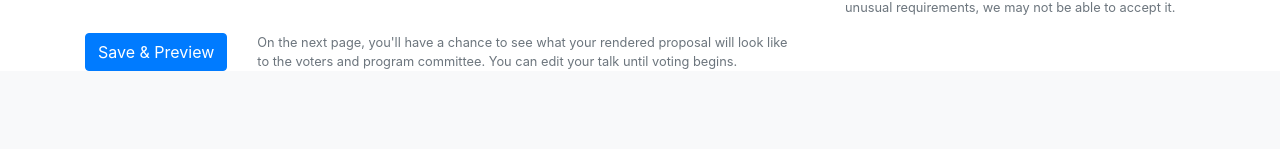
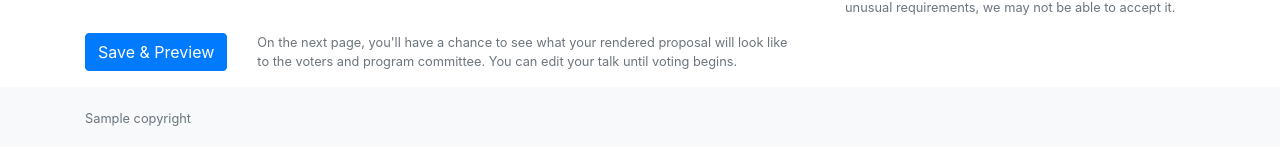
Before and after one commit to pyconca/2019-cfp, a Python web app: template yakbak/templates/edit_talk.html in a window 1280 px wide. Shown: the part 917-1066 px from the top of the page. Before the commit the page ends 988 px from the top, so only its background shows below. Run offline with Jinja, Linux system fonts and the light colour scheme; the template is opened without the code that fills it: most values are stand-ins (such as "Sample title", 1, 10 or a date in 2020); form fields are guessed from the names that the template uses; some libraries are stand-ins or nearby versions.

Commit message:
add footer & copyright notice

```diff
--- a/yakbak/settings.py
+++ b/yakbak/settings.py
@@ -62,6 +62,7 @@ class LoggingSettings:
 class SiteSettings:
     title: str = attrib(validator=instance_of(str))
     conference: str = attrib(validator=instance_of(str))
+    copyright: str = attrib(validator=instance_of(str))
 
 
 @attrs(frozen=True)
--- /dev/null
+++ b/yakbak/static/site.css
@@ -0,0 +1,15 @@
+/* sticky footer bootstrap template */
+html {
+  position: relative;
+  min-height: 100%;
+}
+body {
+  margin-bottom: 60px;
+}
+.footer {
+  position: absolute;
+  bottom: 0;
+  width: 100%;
+  height: 60px;
+  line-height: 60px;
+}
--- a/yakbak/templates/base.html
+++ b/yakbak/templates/base.html
@@ -16,6 +16,7 @@
     <!-- Bootstrap -->
     <link rel="stylesheet" href="https://stackpath.bootstrapcdn.com/bootstrap/4.1.1/css/bootstrap.min.css" integrity="sha384-WskhaSGFgHYWDcbwN70/dfYBj47jz9qbsMId/iRN3ewGhXQFZCSftd1LZCfmhktB" crossorigin="anonymous">
     <link rel="stylesheet" href="https://cdnjs.cloudflare.com/ajax/libs/open-iconic/1.1.1/font/css/open-iconic-bootstrap.min.css" crossorigin="anonymous">
+    <link rel="stylesheet" href="{{ url_for("static", filename="site.css") }}">
     {% block morestyles %}
     {%- endblock morestyles %}
     {%- endblock head %}
@@ -49,6 +50,7 @@
       </div>
     </nav>
     {%- endblock navbar %}
+
     {% block content %}
     {% set messages = get_flashed_messages(with_categories=True) %}
     {% if messages %}
@@ -76,6 +78,17 @@
     </div>
     {%- endblock content %}
 
+    {% block footer %}
+    <footer class="footer bg-light">
+      <div class="container">
+        <small class="text-muted">
+          {{ settings.site.copyright|safe }}
+          {% block morefooter %}{% endblock %}
+        </small>
+      </div>
+    </footer>
+    {% endblock footer %}
+
     {% block scripts %}
     <script src="https://code.jquery.com/jquery-3.3.1.slim.min.js" integrity="sha384-q8i/X+965DzO0rT7abK41JStQIAqVgRVzpbzo5smXKp4YfRvH+8abtTE1Pi6jizo" crossorigin="anonymous"></script>
     <script src="https://cdnjs.cloudflare.com/ajax/libs/popper.js/1.14.3/umd/popper.min.js" integrity="sha384-ZMP7rVo3mIykV+2+9J3UJ46jBk0WLaUAdn689aCwoqbBJiSnjAK/l8WvCWPIPm49" crossorigin="anonymous"></script>
--- a/yakbak/templates/edit_talk.html
+++ b/yakbak/templates/edit_talk.html
@@ -13,7 +13,7 @@
 {% endblock %}
 
 {% block container %}
-<form method="post">
+<form method="post" class="pb-3">
   <div class="row">
     {% set field = form["title"] %}
     <div class="col-md-8 form-group">
```
Also changed, not shown: yakbak/tests/test_settings.py (+1 -0 lines), 3 other files.
